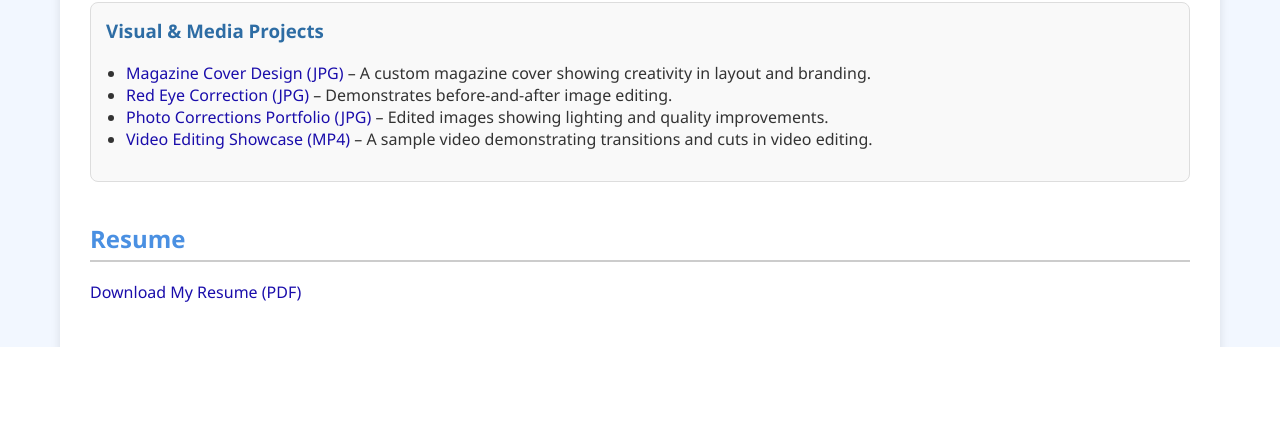
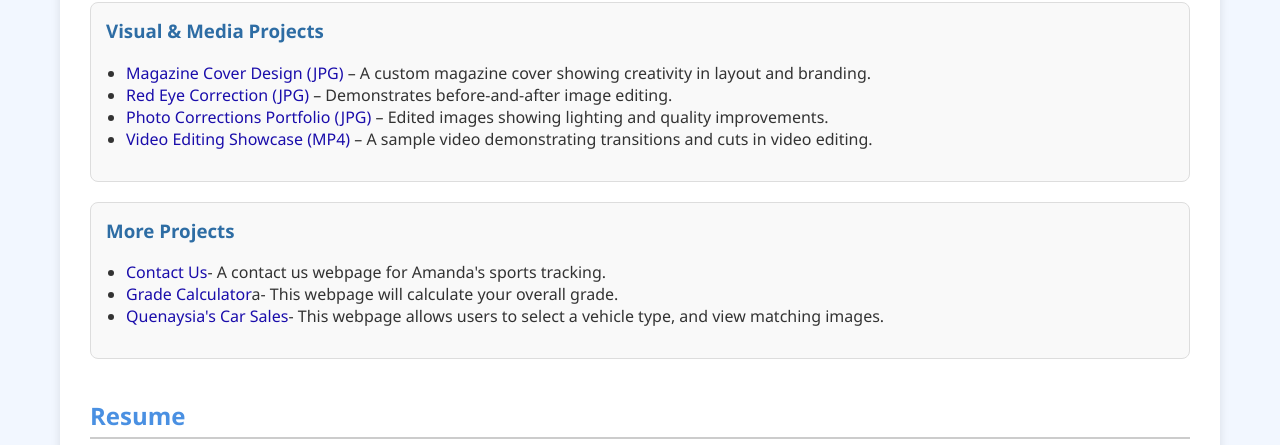
Before and after one commit to Quenaysia/Quenaysia-Portfolio, a plain HTML site: page index.html in a window 1280 px wide. Shown: the part 1178-1623 px from the top of the page. Drawn offline with Linux system fonts and the light colour scheme.

Commit message:
Update index.html

```diff
--- a/index.html
+++ b/index.html
@@ -70,6 +70,15 @@
           <li><a href="editing_video.mp4" download>Video Editing Showcase (MP4)</a> – A sample video demonstrating transitions and cuts in video editing.</li>
         </ul>
       </div>
+
+      <div class="project">
+        <h3> More Projects</h3>
+        <ul>
+          <li><a href="contact.html" download> Contact Us</a>- A contact us webpage for Amanda's sports tracking.</li>
+          <li><a href="grade_calculator" download> Grade Calculator</a>a- This webpage will calculate your overall grade. </li>
+          <li><a href="index_cars.html" download> Quenaysia's Car Sales</a>- This webpage allows users to select a vehicle type, and view matching images.</li>
+        </ul>
+      </div>
     </section>
 
     <section>
```
